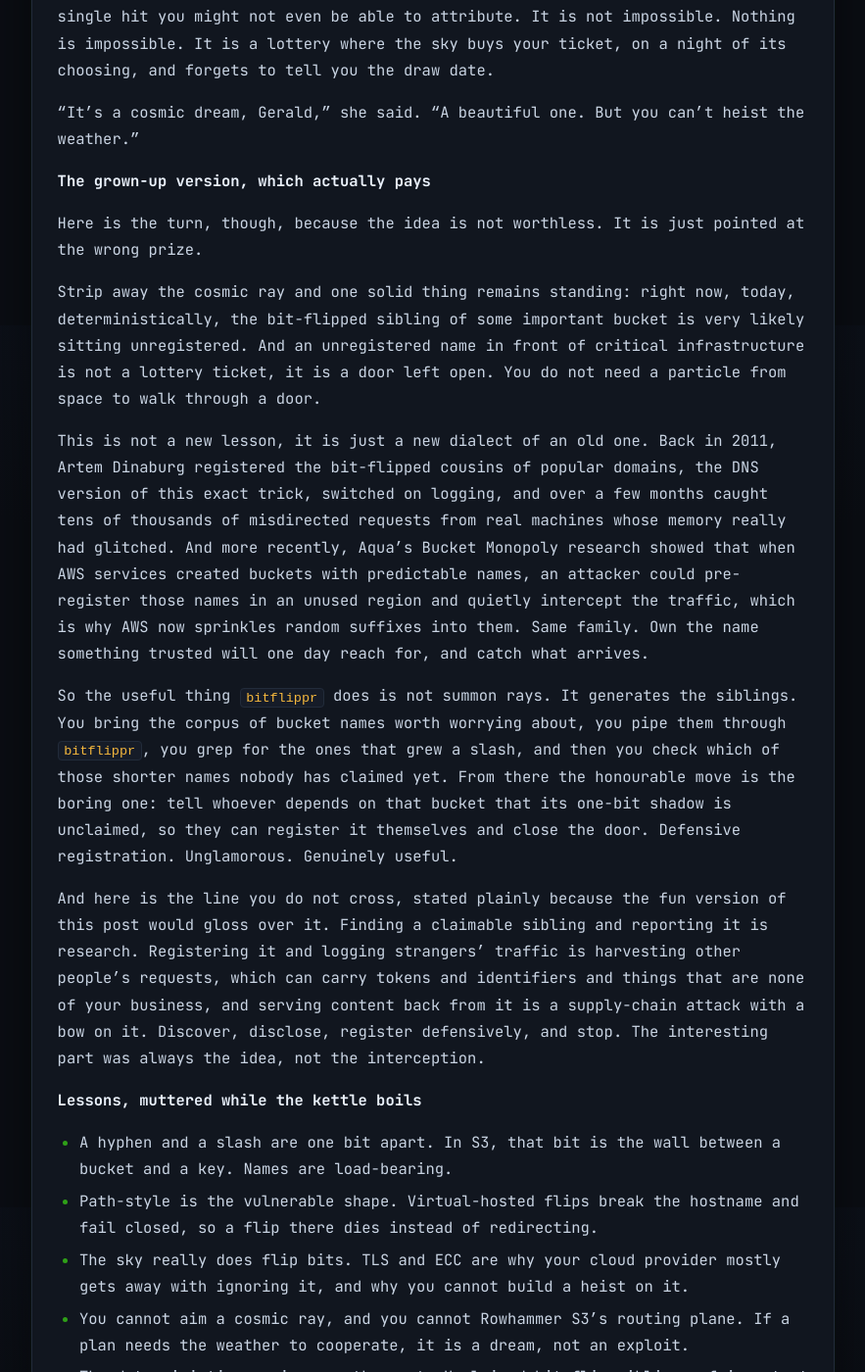
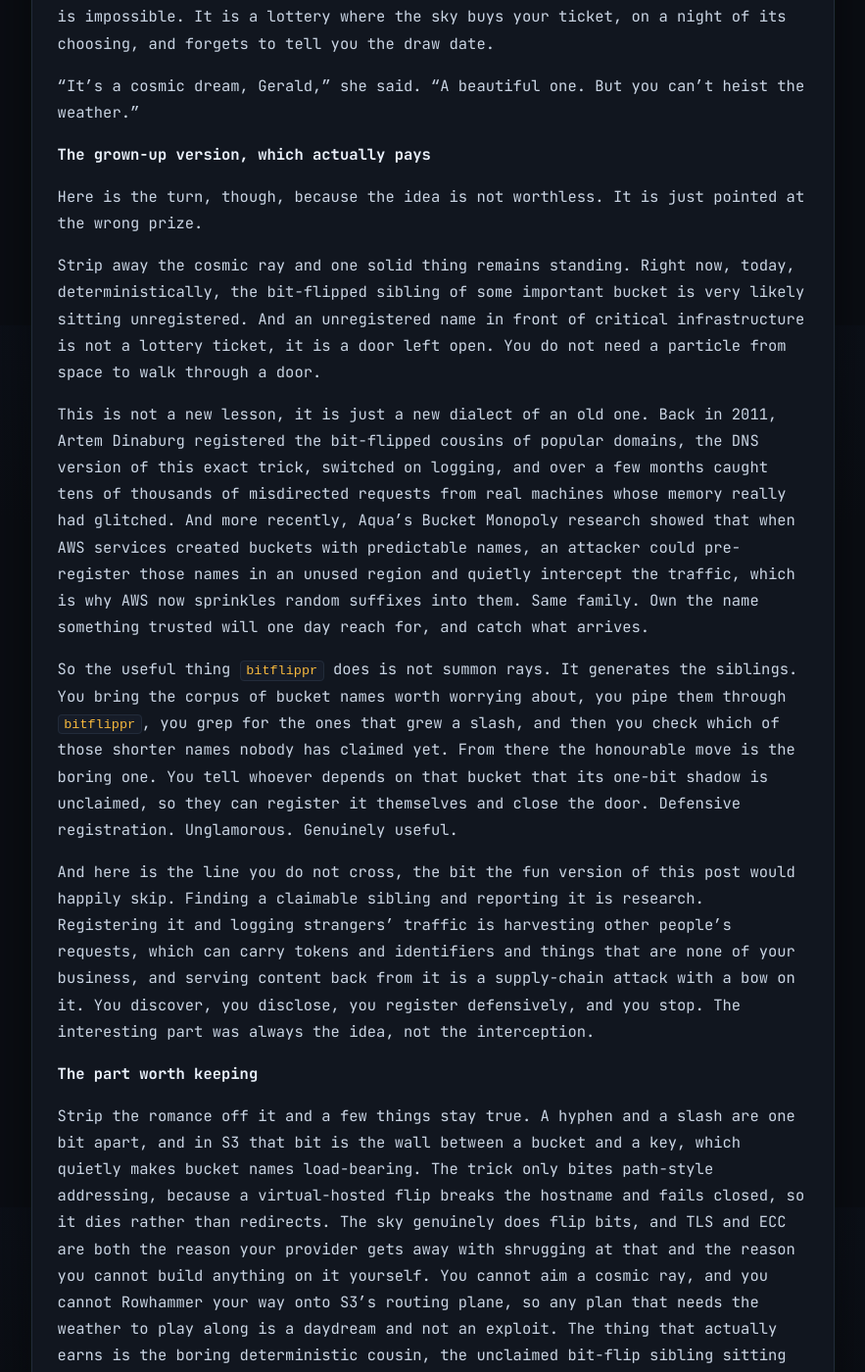
Before and after one commit to cybercdh/cybercdh.github.io, a Jekyll site: the page built from _posts/2026-09-18-bitflippr.markdown, in a window 1280 px wide and 1400 px high, scrolled down 5068 px. Shown: the whole window at 98% size, without its empty margins (198-1081 px from the left). Built offline with Jekyll 4.4.1, drawn with Linux system fonts in a browser that asks for light colours; some of the changed text lies outside the part shown.

Commit message:
bitflippr: rewrite as natural prose, drop colons and lists
Remove colons from prose, convert the lessons bullets into flowing
paragraphs, and cut the "stated plainly" phrasing.

Co-Authored-By: Claude Opus 4.8 <noreply@anthropic.com>

````diff
--- a/_posts/2026-09-18-bitflippr.markdown
+++ b/_posts/2026-09-18-bitflippr.markdown
@@ -6,9 +6,9 @@ categories: cloud s3 aws bitflip cosmic-rays theory
 permalink: /bitflippr/
 ---
 
-*Featuring: a particle from a dying star, a hyphen with ambitions, one coffee mug of prior renown, and a heist that only works while you're asleep.*
+*Featuring a particle from a dying star, a hyphen with ambitions, one coffee mug of prior renown, and a heist that only works while you're asleep.*
 
-**TL;DR:** a hyphen and a forward slash are one bit apart in binary. In S3, a forward slash is the wall between a bucket and a key. So flip a single bit in the right spot and the one bucket named `really-popular-bucket-123456789` quietly becomes `really-popular-bucket/123456789`. S3 no longer reads that as one name. It reads a bucket called `really-popular-bucket` holding a key called `123456789`. Register that shorter bucket, switch on logging, and wait for the sky to mail you someone else's traffic. It is beautiful. It almost works. Here's why the universe says no, and what to do with the idea instead.
+**TL;DR.** A hyphen and a forward slash are one bit apart in binary. In S3, a forward slash is the wall between a bucket and a key. So flip a single bit in the right spot and the one bucket named `really-popular-bucket-123456789` quietly becomes `really-popular-bucket/123456789`. S3 no longer reads that as one name. It reads a bucket called `really-popular-bucket` holding a key called `123456789`. Register that shorter bucket, switch on logging, and wait for the sky to mail you someone else's traffic. It is beautiful. It almost works. Here's why the universe says no, and what to do with the idea instead.
 
 ```bash
 # bitflippr emits every single-bit-flip neighbour of a string.
@@ -17,7 +17,7 @@ go install github.com/cybercdh/bitflippr@latest
 echo really-popular-bucket-123456789 | bitflippr | grep /
 ```
 
-Use it: https://github.com/cybercdh/bitflippr
+It lives at https://github.com/cybercdh/bitflippr
 
 Priya Parity could not sleep. This was not unusual. What was unusual was the reason, which was a hyphen.
 
@@ -56,7 +56,7 @@ Look at the two rows. Count the differences. There is exactly one, the bit worth
 
 Most of the time this would be a shrug. A slash where a hyphen should be is usually just a typo the size of an atom. But Priya did cloud for a living, and in her world the forward slash is not punctuation. It is architecture.
 
-Because in S3, when you address a bucket the old path-style way, the URL looks like this:
+Because in S3, when you address a bucket the old path-style way, the URL looks like this.
 
 ```
 https://s3.amazonaws.com/really-popular-bucket-123456789/some/object.json
@@ -67,7 +67,7 @@ The first slash after the host is the border between the bucket's name and the o
 
 "Gerald," she whispered, "what happens if the sky moves the wall?"
 
-Watch what a single flip does to that URL:
+Watch what a single flip does to that URL.
 
 ```
 before:  s3.amazonaws.com/really-popular-bucket-123456789/some/object.json
@@ -76,7 +76,7 @@ after:   s3.amazonaws.com/really-popular-bucket/123456789/some/object.json
 
 S3 does not see a mistake. S3 sees a perfectly valid request for a different bucket. The name is now `really-popular-bucket`, and the key is `123456789/some/object.json`. The request has quietly changed address. And if you happen to own a bucket called `really-popular-bucket`, that misdirected request, meant for something enormous and popular, lands in your lap instead.
 
-This is where `bitflippr` came from. Feed it a string and it walks every bit, flips each one, and prints every neighbour that is still legal printable ASCII. It does not even need convincing. Its own front-page example, the word `foo`, quietly produces `f/o` and `fo/`, letters spontaneously becoming slashes:
+This is where `bitflippr` came from. Feed it a string and it walks every bit, flips each one, and prints every neighbour that is still legal printable ASCII. It does not even need convincing. Its own front-page example, the word `foo`, quietly produces `f/o` and `fo/`, letters spontaneously becoming slashes.
 
 ```
 $ bitflippr foo
@@ -85,7 +85,7 @@ fno  fmo  fko  fgo  fOo  f/o
 fon  fom  fok  fog  foO  fo/
 ```
 
-If a plain `o` will turn into a slash under one flip, a hyphen, which sits even closer, does it gladly. So point it at a bucket name and sieve the output for the ones that grew a wall:
+If a plain `o` will turn into a slash under one flip, a hyphen, which sits even closer, does it gladly. So point it at a bucket name and sieve the output for the ones that grew a wall.
 
 ```
 $ echo really-popular-bucket-123456789 | bitflippr | grep /
@@ -108,7 +108,7 @@ The first wall is TLS. Yes, the sky flips bits, but if a bit flips inside an enc
 
 The second wall is ECC. The memory in a phone, a cheap router, a bargain-bin laptop, is often unprotected, and that is exactly the population that made the sky's mischief measurable in the first place. But the machines that actually talk to S3 at scale, and the machines inside S3 that route your request once it arrives, live in data centres, and data centre memory is ECC. Error-correcting. It is built specifically to catch a single flipped bit and put it back before anyone notices. The one weapon Priya's whole scheme depended on is the exact thing the cloud is engineered to disarm. The house does not just win, it installed the felt on the table.
 
-The third wall is the cruellest, and it is this: you cannot aim a cosmic ray. This is not an exploit. There is no button. You cannot make the particle arrive, cannot choose the machine, cannot choose the bucket, cannot choose the moment. The natural follow-up is whether you could induce a flip yourself, and there is real research here, the Rowhammer family of tricks that hammer memory rows until a neighbour buckles, and Flip Feng Shui, which used it to reach into a co-hosted virtual machine's memory. But none of it puts your hands anywhere near S3's own routing plane, because you do not get to run code there. You are not a tenant of the wall. You are just someone standing in a field, holding a bucket, hoping for weather.
+The third wall is the cruellest. You cannot aim a cosmic ray. This is not an exploit. There is no button. You cannot make the particle arrive, cannot choose the machine, cannot choose the bucket, cannot choose the moment. The natural follow-up is whether you could induce a flip yourself, and there is real research here, the Rowhammer family of tricks that hammer memory rows until a neighbour buckles, and Flip Feng Shui, which used it to reach into a co-hosted virtual machine's memory. But none of it puts your hands anywhere near S3's own routing plane, because you do not get to run code there. You are not a tenant of the wall. You are just someone standing in a field, holding a bucket, hoping for weather.
 
 Priya added it up. A flip that survives TLS, in a machine without ECC, that happens to be constructing a path-style request, to a bucket whose name flips into one you were clever enough to have already registered, at a scale where "astronomically rare" finally meets "astronomically many requests" and coughs up a single hit you might not even be able to attribute. It is not impossible. Nothing is impossible. It is a lottery where the sky buys your ticket, on a night of its choosing, and forgets to tell you the draw date.
 
@@ -118,22 +118,17 @@ Priya added it up. A flip that survives TLS, in a machine without ECC, that happ
 
 Here is the turn, though, because the idea is not worthless. It is just pointed at the wrong prize.
 
-Strip away the cosmic ray and one solid thing remains standing: right now, today, deterministically, the bit-flipped sibling of some important bucket is very likely sitting unregistered. And an unregistered name in front of critical infrastructure is not a lottery ticket, it is a door left open. You do not need a particle from space to walk through a door.
+Strip away the cosmic ray and one solid thing remains standing. Right now, today, deterministically, the bit-flipped sibling of some important bucket is very likely sitting unregistered. And an unregistered name in front of critical infrastructure is not a lottery ticket, it is a door left open. You do not need a particle from space to walk through a door.
 
 This is not a new lesson, it is just a new dialect of an old one. Back in 2011, Artem Dinaburg registered the bit-flipped cousins of popular domains, the DNS version of this exact trick, switched on logging, and over a few months caught tens of thousands of misdirected requests from real machines whose memory really had glitched. And more recently, Aqua's Bucket Monopoly research showed that when AWS services created buckets with predictable names, an attacker could pre-register those names in an unused region and quietly intercept the traffic, which is why AWS now sprinkles random suffixes into them. Same family. Own the name something trusted will one day reach for, and catch what arrives.
 
-So the useful thing `bitflippr` does is not summon rays. It generates the siblings. You bring the corpus of bucket names worth worrying about, you pipe them through `bitflippr`, you grep for the ones that grew a slash, and then you check which of those shorter names nobody has claimed yet. From there the honourable move is the boring one: tell whoever depends on that bucket that its one-bit shadow is unclaimed, so they can register it themselves and close the door. Defensive registration. Unglamorous. Genuinely useful.
+So the useful thing `bitflippr` does is not summon rays. It generates the siblings. You bring the corpus of bucket names worth worrying about, you pipe them through `bitflippr`, you grep for the ones that grew a slash, and then you check which of those shorter names nobody has claimed yet. From there the honourable move is the boring one. You tell whoever depends on that bucket that its one-bit shadow is unclaimed, so they can register it themselves and close the door. Defensive registration. Unglamorous. Genuinely useful.
 
-And here is the line you do not cross, stated plainly because the fun version of this post would gloss over it. Finding a claimable sibling and reporting it is research. Registering it and logging strangers' traffic is harvesting other people's requests, which can carry tokens and identifiers and things that are none of your business, and serving content back from it is a supply-chain attack with a bow on it. Discover, disclose, register defensively, and stop. The interesting part was always the idea, not the interception.
+And here is the line you do not cross, the bit the fun version of this post would happily skip. Finding a claimable sibling and reporting it is research. Registering it and logging strangers' traffic is harvesting other people's requests, which can carry tokens and identifiers and things that are none of your business, and serving content back from it is a supply-chain attack with a bow on it. You discover, you disclose, you register defensively, and you stop. The interesting part was always the idea, not the interception.
 
-**Lessons, muttered while the kettle boils**
+**The part worth keeping**
 
-- A hyphen and a slash are one bit apart. In S3, that bit is the wall between a bucket and a key. Names are load-bearing.
-- Path-style is the vulnerable shape. Virtual-hosted flips break the hostname and fail closed, so a flip there dies instead of redirecting.
-- The sky really does flip bits. TLS and ECC are why your cloud provider mostly gets away with ignoring it, and why you cannot build a heist on it.
-- You cannot aim a cosmic ray, and you cannot Rowhammer S3's routing plane. If a plan needs the weather to cooperate, it is a dream, not an exploit.
-- The deterministic cousin pays the rent. Unclaimed bit-flip siblings of important buckets exist today. Find them, and get them registered by the people who need them.
-- Never log strangers' traffic to prove a point. Discover, disclose, defend. That is the whole job.
+Strip the romance off it and a few things stay true. A hyphen and a slash are one bit apart, and in S3 that bit is the wall between a bucket and a key, which quietly makes bucket names load-bearing. The trick only bites path-style addressing, because a virtual-hosted flip breaks the hostname and fails closed, so it dies rather than redirects. The sky genuinely does flip bits, and TLS and ECC are both the reason your provider gets away with shrugging at that and the reason you cannot build anything on it yourself. You cannot aim a cosmic ray, and you cannot Rowhammer your way onto S3's routing plane, so any plan that needs the weather to play along is a daydream and not an exploit. The thing that actually earns is the boring deterministic cousin, the unclaimed bit-flip sibling sitting in front of something important today, waiting to be found and handed back to whoever should have owned it in the first place.
 
 Priya filed the idea under "beautiful, mostly untrue," which is a folder every good researcher keeps and nobody admits to. She registered nothing. She caught no rays. She did, however, ship a tool that finds the doors people left open, which is a more reliable way to get paid than waiting for a dying star to take an interest in your bounty targets.
 
````
